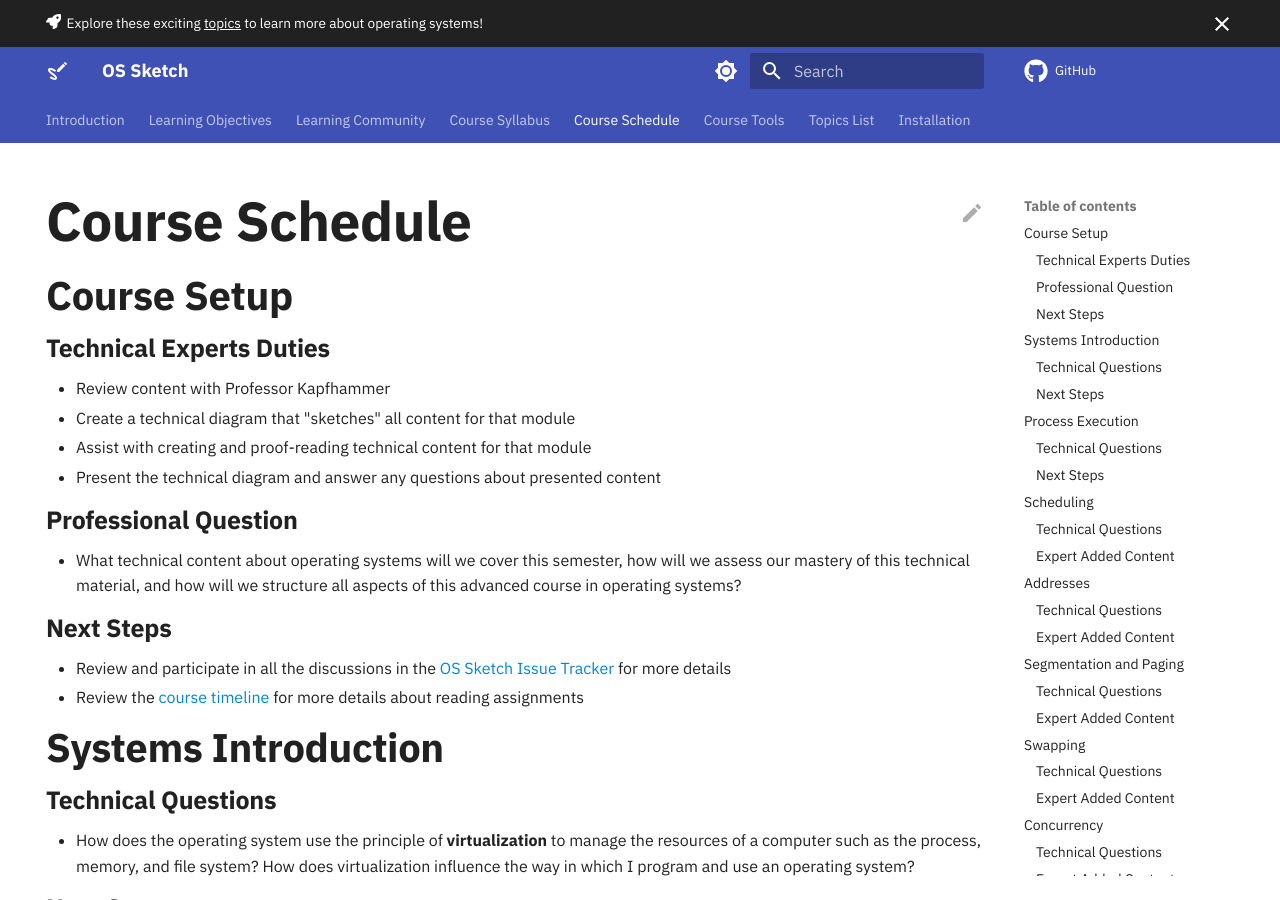
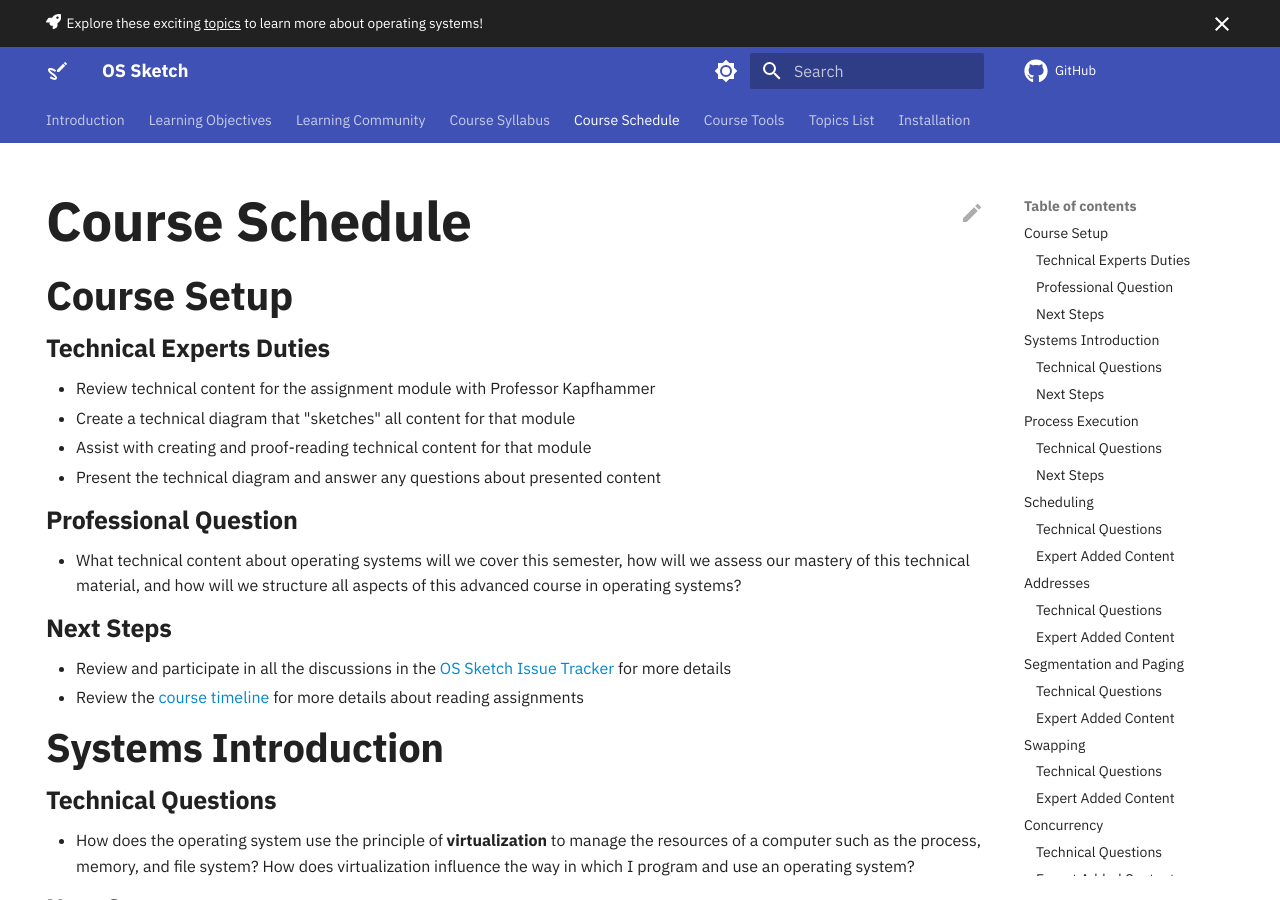
Before and after one commit to OS-Sketch/www.os-sketch.com, an MkDocs documentation site: the page built from docs/operating-systems/schedule.md, in a window 1280 px wide and 900 px high. Built offline with MkDocs 1.6.1 and Material for MkDocs 9.7.7, drawn with Linux system fonts in a browser that asks for light colours; comment, search, counter and statistics services are not loaded.

Commit message:
fix: Improve the phrasing for the Technical Experts Duties in schedule.

```diff
--- a/docs/operating-systems/schedule.md
+++ b/docs/operating-systems/schedule.md
@@ -9,7 +9,7 @@ hide:
 
 ### Technical Experts Duties
 
-- Review content with Professor Kapfhammer
+- Review technical content for the assignment module with Professor Kapfhammer
 - Create a technical diagram that "sketches" all content for that module
 - Assist with creating and proof-reading technical content for that module
 - Present the technical diagram and answer any questions about presented content
```
